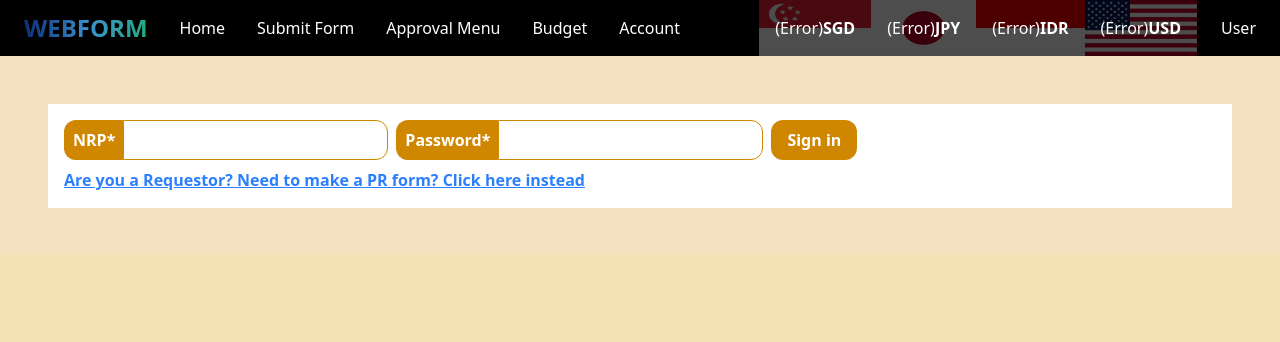
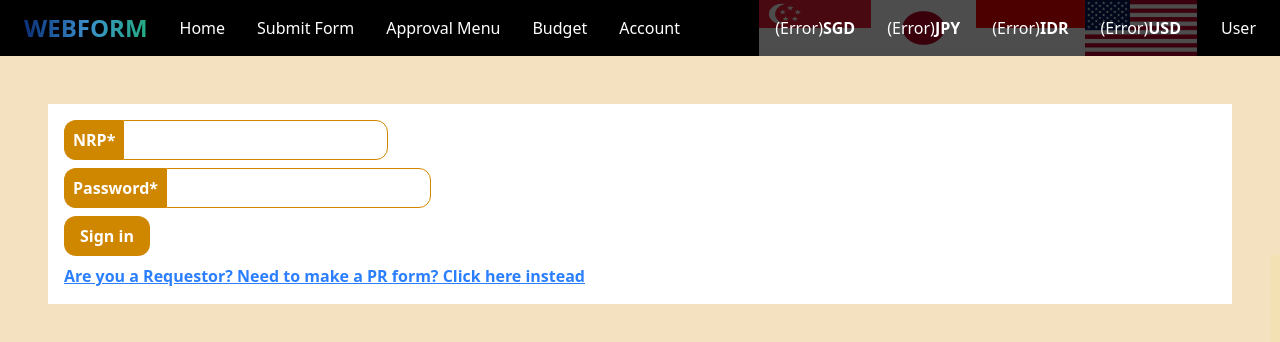
Before and after one commit to agw2005/ssi-webform, a React (Vite) app: page /login in a window 1280 px wide. Shown: the top 342 px of the page. Built offline with nearby package versions, Linux system fonts and the light colour scheme; no server answers.

Commit message:
feat(Login.tsx): replaced plaintext password input with obscured input

```diff
--- /dev/null
+++ b/src/components/PasswordInput.tsx
@@ -0,0 +1,46 @@
+import type { ColorVariant } from "../helper/tailwindColorResolver.ts";
+import { resolveColorMappings } from "../helper/tailwindColorResolver.ts";
+
+interface PasswordInputProps {
+  label: string;
+  name: string;
+  id: string;
+  requiredInput: boolean;
+  variant: ColorVariant;
+  isDisabled?: boolean;
+  value: string;
+  onChangeHandler: (input: React.ChangeEvent<HTMLInputElement>) => void;
+}
+
+const PasswordInput = ({
+  label,
+  name,
+  id,
+  variant,
+  requiredInput,
+  isDisabled = false,
+  value,
+  onChangeHandler,
+}: PasswordInputProps) => {
+  return (
+    <div className="h-8 lg:h-9 xl:h-10 | flex">
+      <div
+        className={`text-xs lg:text-sm xl:text-base | font-bold rounded-l-xl h-full justify-self-center border flex items-center px-2 border-r-0 ${resolveColorMappings(variant, "label")} text-white select-none`}
+      >
+        {label}
+        {requiredInput ? "*" : ""}
+      </div>
+      <input
+        disabled={isDisabled}
+        type="password"
+        name={name}
+        id={id}
+        className={`text-xs lg:text-sm xl:text-base | h-full px-4 rounded-r-xl border ${resolveColorMappings(variant, "input")} ${isDisabled ? "bg-black/10" : "bg-white/50"} outline-none flex-1`}
+        value={value}
+        onChange={onChangeHandler}
+      />
+    </div>
+  );
+};
+
+export default PasswordInput;
--- a/src/pages/Login.tsx
+++ b/src/pages/Login.tsx
@@ -4,6 +4,7 @@ import TextInput from "../components/TextInput";
 import { resolveColorMappings } from "../helper/tailwindColorResolver";
 import { Link } from "react-router-dom";
 import { createGenericChangeHandler } from "../helper/genericInputHandler";
+import PasswordInput from "../components/PasswordInput";
 
 interface LoginInformation {
   nrp: string;
@@ -25,7 +26,7 @@ const Login = () => {
   return (
     <Primitive>
       <div className="flex flex-col gap-2">
-        <div className="flex gap-2 flex-wrap">
+        <div className="flex flex-col gap-2 max-w-1/4">
           <TextInput
             label="NRP"
             name="user-nrp"
@@ -36,7 +37,7 @@ const Login = () => {
             value={loginInformation.nrp}
             onChangeHandler={loginInformationOnChangeHandler("nrp")}
           />
-          <TextInput
+          <PasswordInput
             label="Password"
             name="user-password"
             id="user-password"
@@ -47,14 +48,14 @@ const Login = () => {
             onChangeHandler={loginInformationOnChangeHandler("password")}
           />
           <div
-            className={`text-xs lg:text-sm xl:text-base | text-white font-bold flex items-center px-4 rounded-xl ${resolveColorMappings("yellow", "button")} select-none`}
+            className={`text-xs lg:text-sm xl:text-base | w-max text-white font-bold flex items-center px-4 py-2 rounded-xl ${resolveColorMappings("yellow", "button")} select-none`}
             onClick={() => {
               console.log(loginInformation);
               setLoginInformation(LOGIN_INFORMATION_DEFAULT_VALUE);
             }}
           >
             {" "}
-            Sign in
+            <button>Sign in</button>
           </div>
         </div>
         <Link
```
